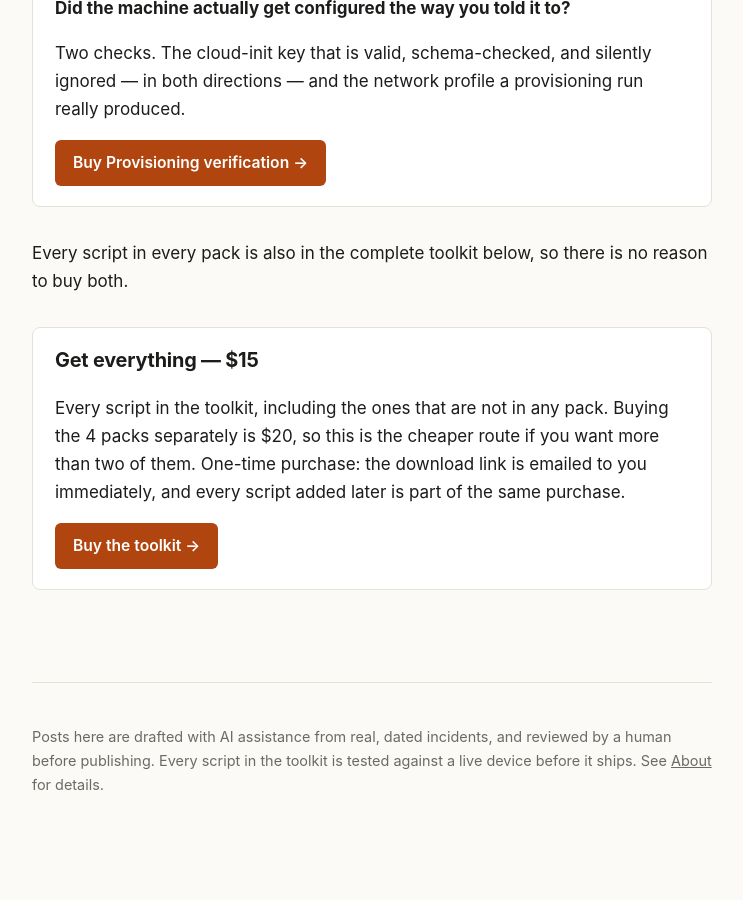
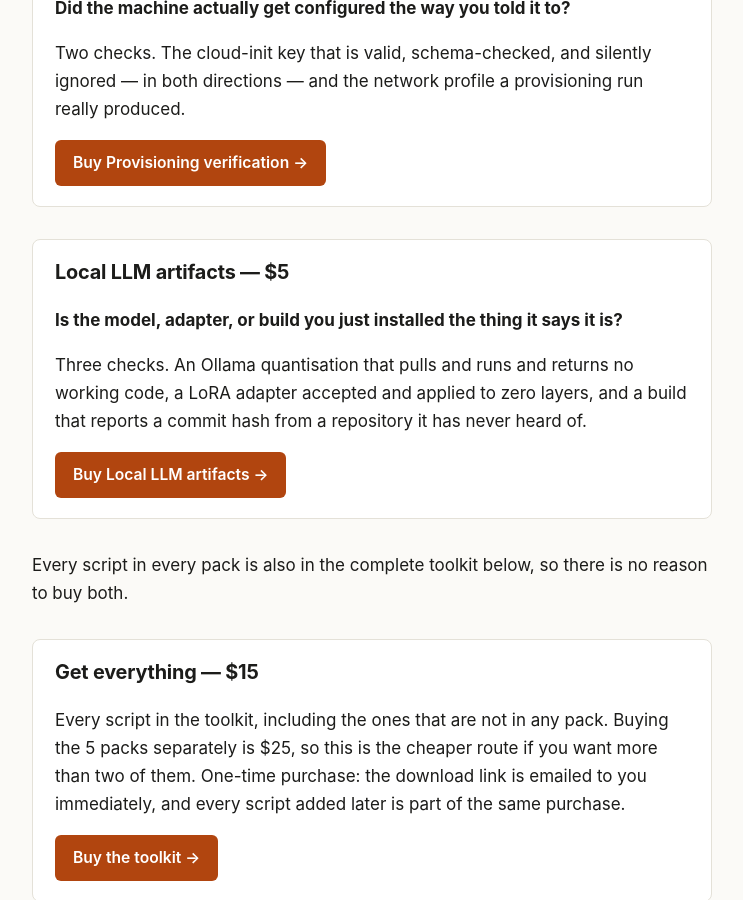
Before and after one commit to mitoyosh/homelab-postmortem, a Jekyll site: the page built from toolkit/index.md, in a window 1280 px wide and 900 px high, scrolled down 2891 px. Shown: the whole window, without its empty margins (268-1011 px from the left). Built offline with Jekyll 4.4.1, drawn with Linux system fonts in a browser that asks for light colours; before the commit the page ends 3752 px from its top, so only the background shows below that; part of the change alters nothing that is shown.

Commit message:
toolkit: the local-llm pack goes live
Stripe payment link created for $5 one-time, with metadata.product set to
"local-llm" — matching the Worker's PRODUCT_OBJECTS key and the R2 object
name. Verified by reading the link back from the API rather than trusting
the create response, because payment-link metadata is not visible in the
dashboard UI and a wrong key would silently deliver the $15 bundle for $5.

The bundle copy now computes from live_packs.size, so it should read
"5 packs separately is $25" after this build.

Co-Authored-By: Claude Opus 5 <noreply@anthropic.com>

```diff
--- a/_config.yml
+++ b/_config.yml
@@ -47,7 +47,7 @@ packs:
     price: "$5"
     question: "Is the model, adapter, or build you just installed the thing it says it is?"
     detail: "Three checks. An Ollama quantisation that pulls and runs and returns no working code, a LoRA adapter accepted and applied to zero layers, and a build that reports a commit hash from a repository it has never heard of."
-    buy_url: ""
+    buy_url: "https://buy.stripe.com/cNiaEWb7C0yge8rcT65Vu07"
 
 baseurl: ""
 
```
